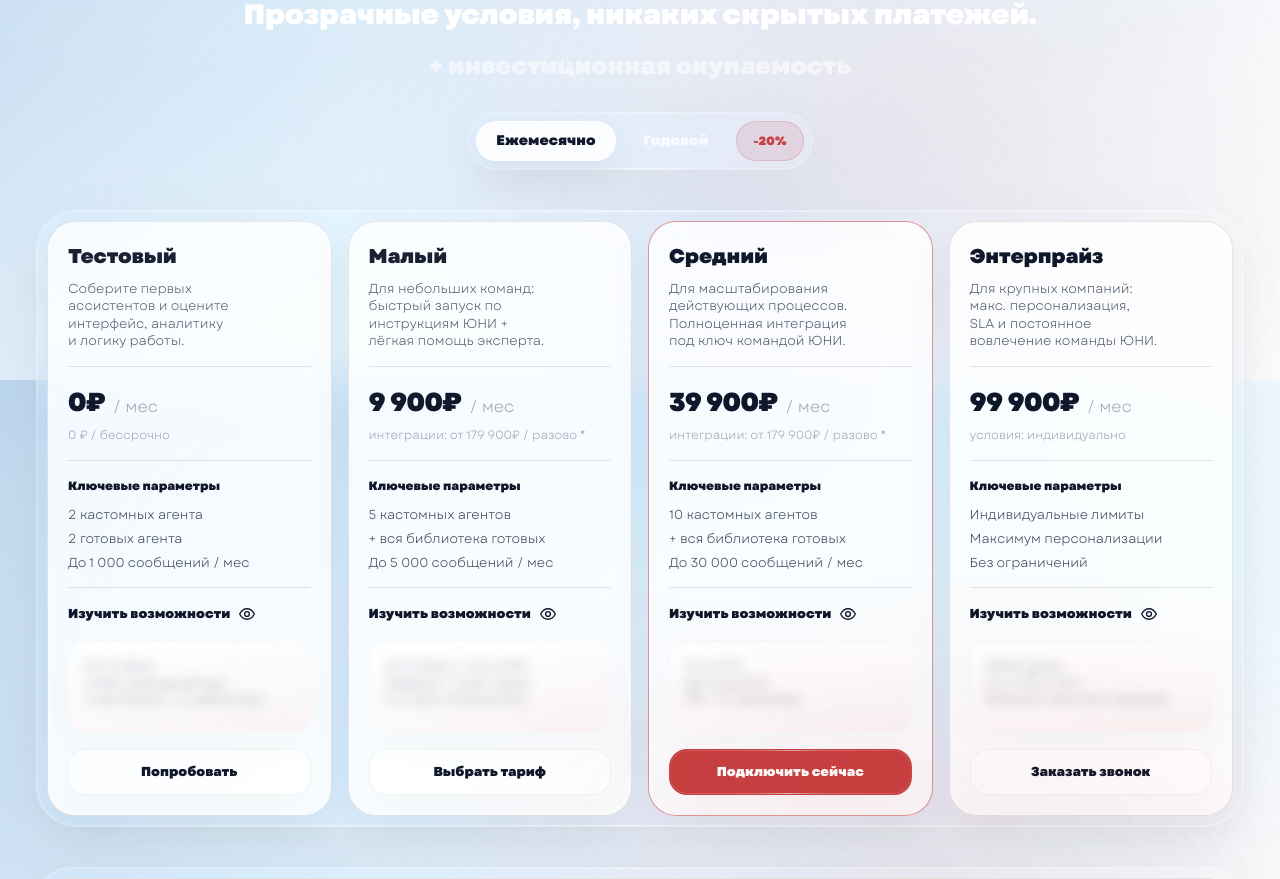
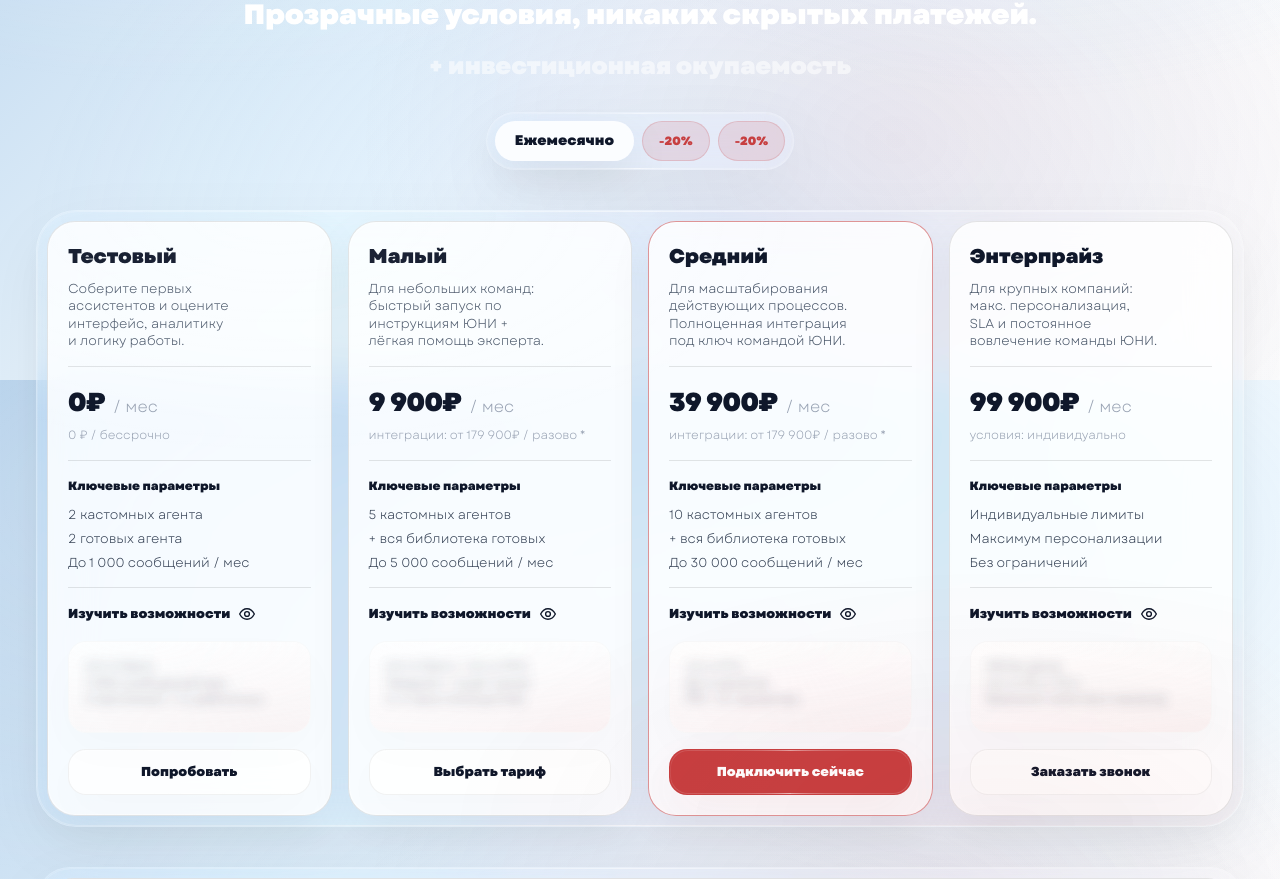
Before and after one commit to uniconsulting/uni.com, a Next.js app: page / in a window 1280 px wide. Shown: the part 4420-5299 px from the top of the page. Built offline with nearby package versions, Linux system fonts and the light colour scheme.

Commit message:
Update Plans.tsx

```diff
--- a/src/components/sections/Plans.tsx
+++ b/src/components/sections/Plans.tsx
@@ -461,16 +461,20 @@ export default function PricingPlansSection() {
 <button
   type="button"
   onClick={() => setBilling("yearly")}
+  aria-label="Скидка 20% при годовой оплате"
   aria-pressed={billing === "yearly"}
+  className="h-10 p-0 active:scale-[0.99] transition-transform duration-[900ms] ease-out"
+>
+  <span
     className={[
-                  "h-10 rounded-[999px] px-5 text-[14px] font-semibold transition-[transform,background-color,color] duration-[900ms] ease-out",
-                  "active:scale-[0.99]",
+      "inline-flex h-10 items-center rounded-full px-4 text-[12px] font-semibold border transition-[background-color,color,box-shadow,transform] duration-[900ms] ease-out",
       billing === "yearly"
-                    ? "bg-white/85 text-[#0f172a] shadow-[0_16px_45px_rgba(0,0,0,0.08)]"
-                    : "text-white/75 hover:text-white hover:scale-[1.02]",
+        ? "bg-white/85 text-[#0f172a] border-white/10 shadow-[0_16px_45px_rgba(0,0,0,0.08)]"
+        : "bg-[#c73f40]/12 text-[#c73f40] border-[#c73f40]/18",
     ].join(" ")}
   >
-                Годовой
+    -20%
+  </span>
 </button>
 
               {/* Бейдж кликабельный, без лишнего padding у “кнопки”, чтобы справа был ровно p-2 */}
```
Lines whose indentation alone changed are shown as unchanged.
